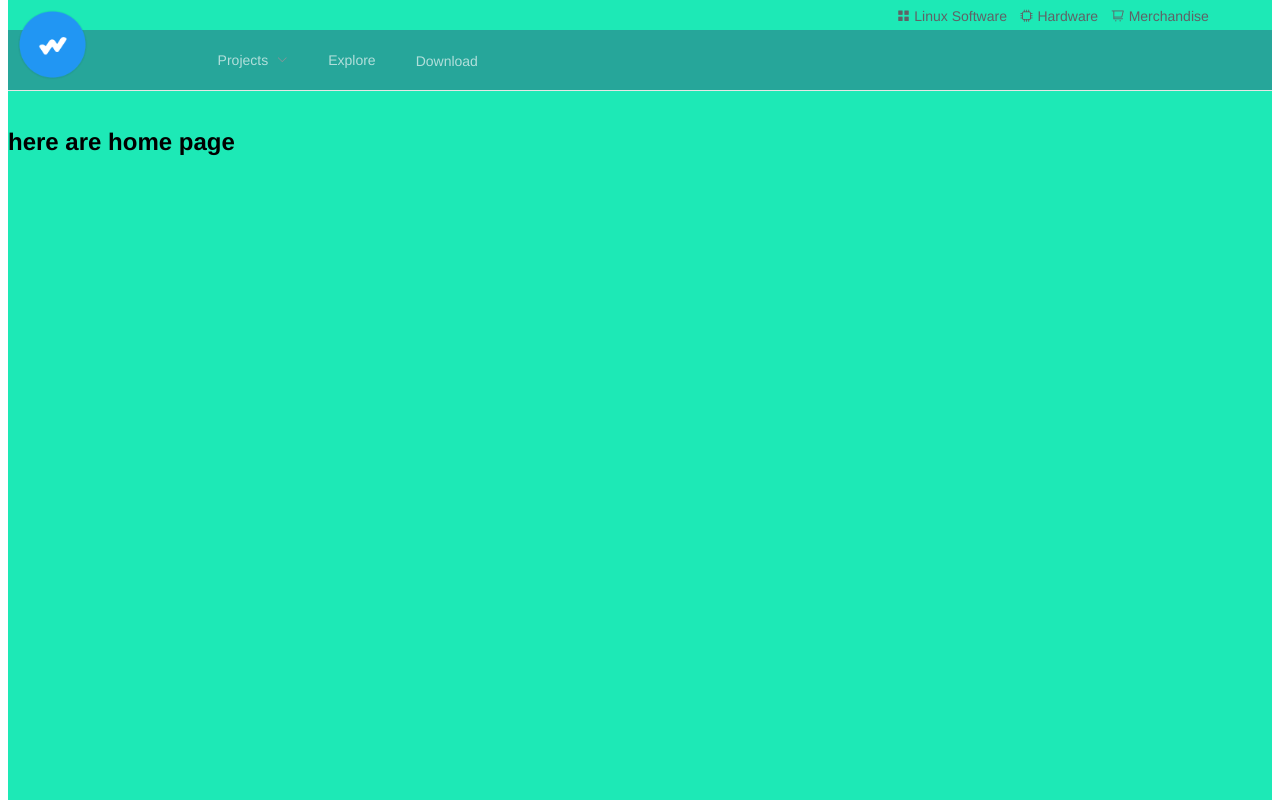
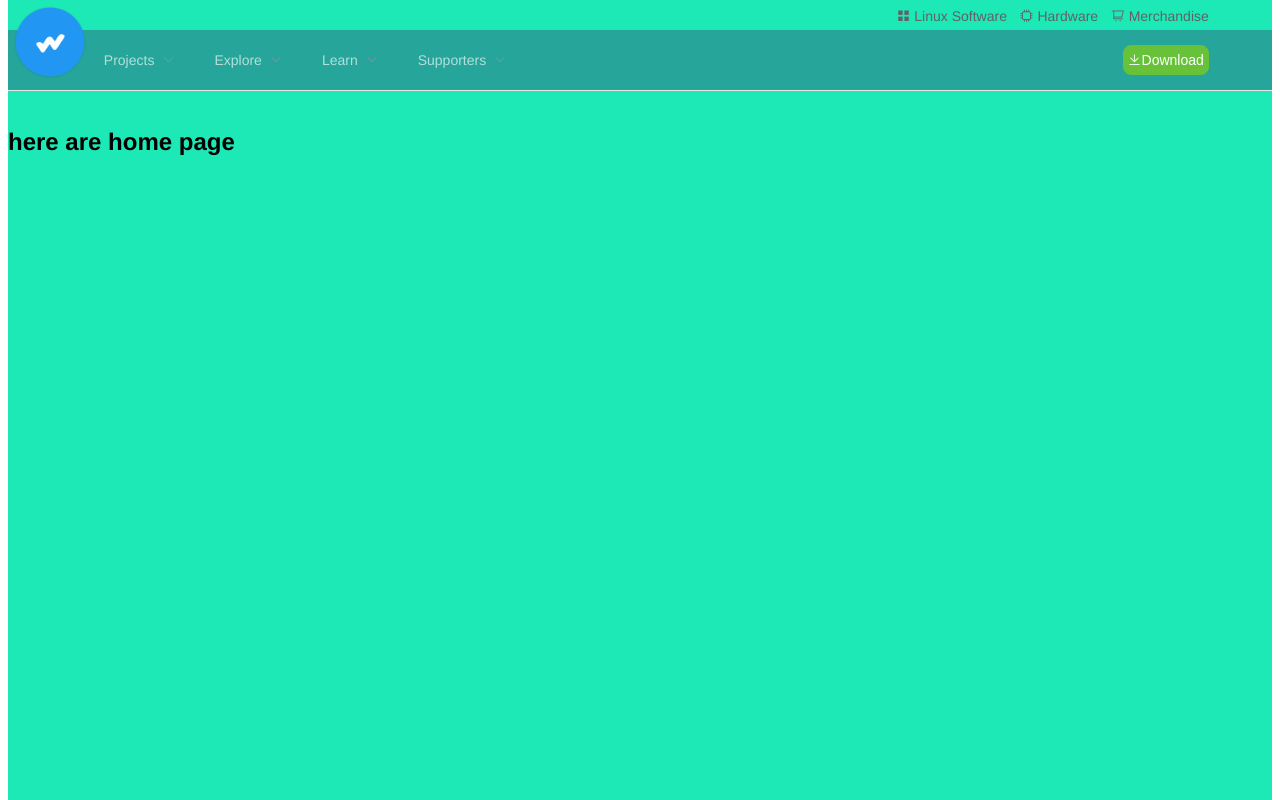
Before and after one commit to Funny1124/winds, a Vue app: page /#/homePage in a window 1280 px wide. Shown: the top 800 px of the page. Built offline with nearby package versions, Linux system fonts and the light colour scheme.

Commit message:
菜单栏新增 Explore Learn  Supporters Download

```diff
--- a/public/index.html
+++ b/public/index.html
@@ -1,5 +1,5 @@
 <!DOCTYPE html>
-<html lang="">
+<html lang="zh_CN">
   <head>
     <meta charset="utf-8">
     <meta http-equiv="X-UA-Compatible" content="IE=edge">
--- a/src/App.vue
+++ b/src/App.vue
@@ -5,9 +5,9 @@
         <el-link href="https://archlinux.org/packages/" target="_blank"><i class="el-icon-menu"></i> Linux Software
         </el-link>
         <el-link class="space"></el-link>
-        <el-link href="https://element.eleme.io" target="_blank"><i class="el-icon-cpu"></i> Hardware</el-link>
+        <el-link href="https://manjaro.org/hardware/" target="_blank"><i class="el-icon-cpu"></i> Hardware</el-link>
         <el-link class="space"></el-link>
-        <el-link href="https://element.eleme.io" target="_blank"><i class="el-icon-shopping-cart-1"></i> Merchandise
+        <el-link href="https://manjaro.myspreadshop.net/" target="_blank"><i class="el-icon-shopping-cart-1"></i> Merchandise
         </el-link>
         <el-link class="right-tab"></el-link>
       </div>
@@ -16,21 +16,36 @@
             :default-active="activeIndex" class="el-menu-demo"
             background-color="#26a69a"
             text-color="#b2dfdb"
-            mode="horizontal" @select="handleSelect" active-text-color="white">
-          <!-- 占位 -->
-          <el-menu-item index="0" class="tab">
-          </el-menu-item>
+            mode="horizontal" @select="handleSelect" active-text-color="white" style="padding-left: 6%">
           <el-submenu index="1">
             <template slot="title">Projects</template>
-            <el-menu-item index="1-1">选项1</el-menu-item>
-            <el-menu-item index="1-2">选项2</el-menu-item>
-            <el-menu-item index="1-3">选项3</el-menu-item>
+            <el-menu-item index="1-1">Blog</el-menu-item>
+            <el-menu-item index="1-2">Mirrors</el-menu-item>
+            <el-menu-item index="1-3">Update Status</el-menu-item>
+            <el-menu-item index="1-4">Team</el-menu-item>
+            <el-menu-item index="1-5">Donate</el-menu-item>
           </el-submenu>
-          <el-menu-item index="2">Explore</el-menu-item>
-          <el-menu-item index="3"><router-link to="/downloadPage" style="text-decoration: none">Download</router-link></el-menu-item>
+          <el-submenu index="2">
+            <template slot="title">Explore</template>
+            <el-menu-item index="2-1">SoftWare</el-menu-item>
+            <el-menu-item index="2-2">Package</el-menu-item>
+          </el-submenu>
+          <el-submenu index="3">
+            <template slot="title">Learn</template>
+            <el-menu-item index="3-1">Forum</el-menu-item>
+            <el-menu-item index="3-2">Wiki</el-menu-item>
+            <el-menu-item index="3-3">Docs</el-menu-item>
+          </el-submenu>
+          <el-submenu index="4">
+            <template slot="title">Supporters</template>
+            <el-menu-item index="4-1">Sponsors</el-menu-item>
+            <el-menu-item index="4-2">Partners</el-menu-item>
+          </el-submenu>
         </el-menu>
+
       </div>
-      <router-link to="/homepage"><img class="logo" src="@/assets/logo.png" alt=""></router-link>
+      <router-link to="/homePage"><img class="logo" src="@/assets/logo.png" alt=""></router-link>
+      <router-link to="/downloadPage"><el-button type="success" round class="download"><i class="el-icon-download"></i>Download</el-button ></router-link>
     </div>
 
     <div class="content">
@@ -71,9 +86,18 @@ export default {
   position: absolute;
   left: 0;
   top: 0;
-  width: auto;
-  height: 80%;
-  padding: 8px;
+  width: 6%;
+  height: auto;
+  padding: 4px;
+  border-radius: 8px;
+}
+.download {
+  position: absolute;
+  right: 5%;
+  top: 45px;
+  /*width: 8%;*/
+  height: 30px;
+  padding: 4px;
   border-radius: 8px;
 }
 .heart {
@@ -97,9 +121,6 @@ export default {
   height: 1000px;
 }
 
-.tab {
-  width: 15%;
-}
 
 .right-tab {
   width: 5%;
--- a/src/router/index.js
+++ b/src/router/index.js
@@ -6,8 +6,8 @@ import HomePage from "@/components/HomePage";
 import DownloadPage from "@/components/DownloadPage";
 const router = new VueRouter({
     routes:[
-        {path:"/" ,redirect:"/homepage"},
-        {path:"/homepage",component:HomePage},
+        {path:"/" ,redirect:"/homePage"},
+        {path:"/homePage",component:HomePage},
         {path:"/downloadPage",component:DownloadPage},
     ]
 })
```
